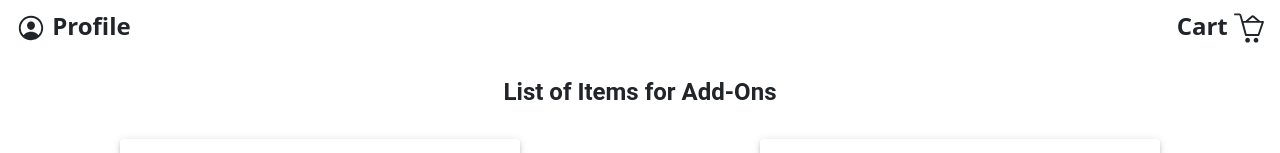
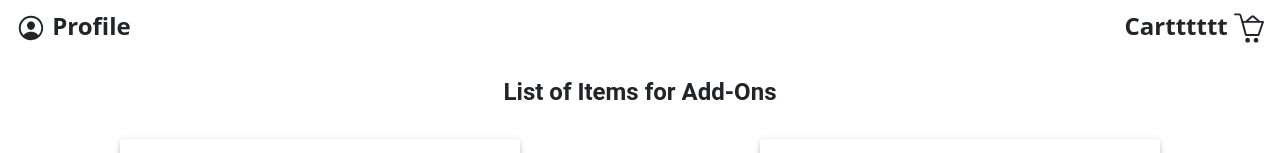
Before and after one commit to Swetha-Subramaniyan/Good-Food, a React (Create React App) app in the folder client/: page /user/MenuAddon in a window 1280 px wide. Shown: the top 153 px of the page. Built offline with nearby package versions, Linux system fonts and the light colour scheme; grey boxes are pictures that could not be loaded.

Commit message:
newwwwwwwwwwwwwwwwwwwwwwwwwwwwwwwwwwwwwwwwwwwwwwwwwww

```diff
--- a/client/src/components/User/Navbar/MainNavbar.jsx
+++ b/client/src/components/User/Navbar/MainNavbar.jsx
@@ -25,7 +25,7 @@ const MainNavbar = () => {
     <div className='home-headerr'>
     <div onClick={handleProfile} > <IoPersonCircleOutline size={30} /> Profile  </div>
 
-<div onClick={handleCart}> Cart <SlBasketLoaded size={30}  />  </div>
+<div onClick={handleCart}> Cartttttt <SlBasketLoaded size={30}  />  </div>
     </div>
 
     </>
```
